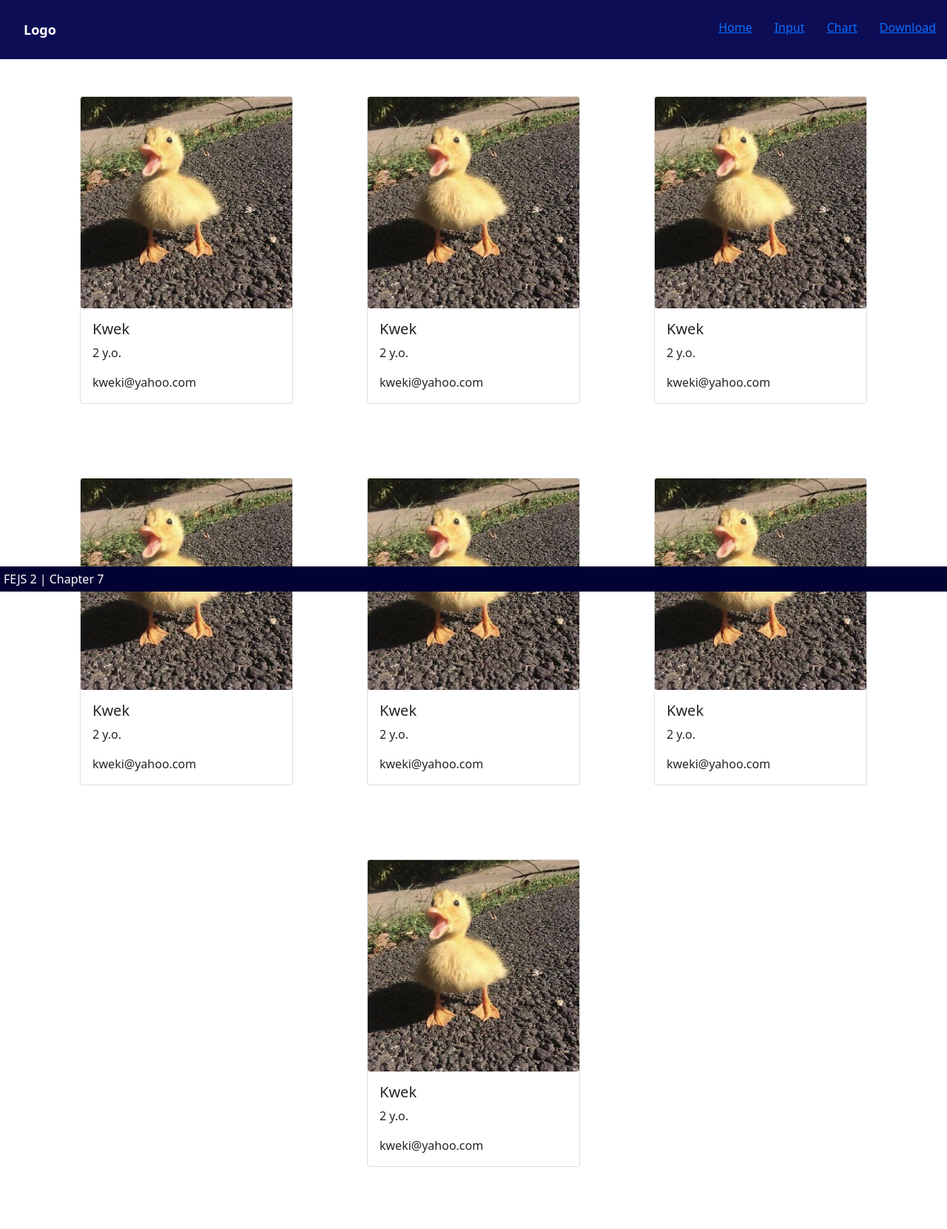
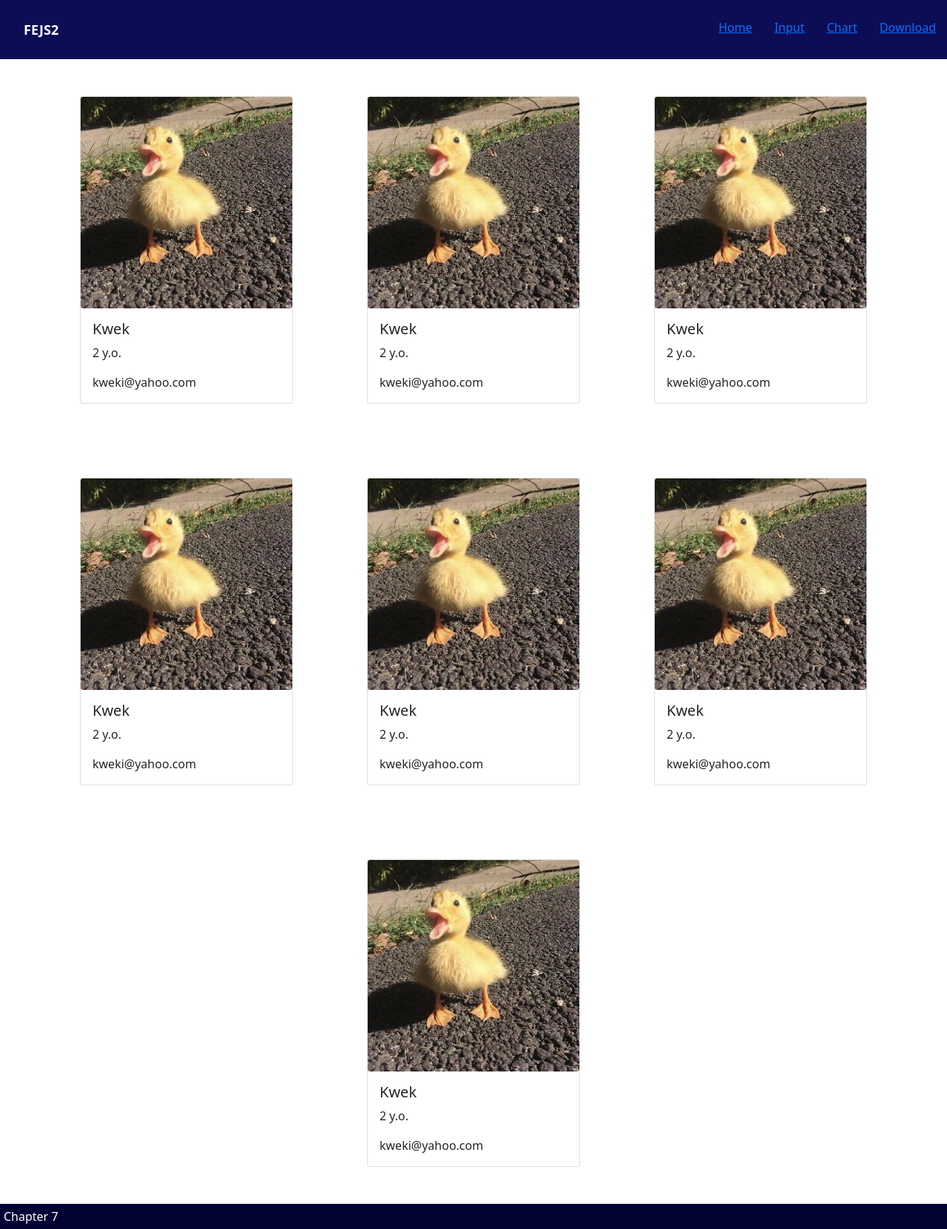
Before and after one commit to sesilkv/challenge-07, a Next.js app: page / in a window 1280 px wide. Shown: the whole page at 74% size. Before the commit the page ends 1628 px from the top, so only its background shows below. Built offline with nearby package versions, Linux system fonts and the light colour scheme.

Commit message:
download page

```diff
--- a/components/Footer/Footer.js
+++ b/components/Footer/Footer.js
@@ -4,7 +4,9 @@ import styles from './footer.module.css'
 export default function Footer() {
   return (
     <div className={styles.footer}>
-        FEJS 2 | Chapter 7
+      <div className={styles.wrapper}>
+        Chapter 7
+      </div>
     </div>
   )
 }
--- a/components/Footer/footer.module.css
+++ b/components/Footer/footer.module.css
@@ -1,8 +1,13 @@
 .footer {
-    bottom: 0;
-    width: 100%;
-    position: fixed;
     background-color: rgb(2, 2, 51);
     color: #fff;
     padding: 5px;
+    position: relative;
+    left: 0;
+    bottom: 0;
+    width: 100%;
 }
+
+.wrapper {
+    margin: auto;
+}
--- a/components/Navbar/Navbar.js
+++ b/components/Navbar/Navbar.js
@@ -6,7 +6,7 @@ export default function Navbar() {
   return (
     <div>
         <div className={styles.navbar}>
-            <div className={styles.logo}>Logo</div>
+            <div className={styles.logo}>FEJS2</div>
             <div>
                 <ul className={styles.list}>
                     <li className={styles.item}><Link href="/">Home</Link></li>
--- a/package.json
+++ b/package.json
@@ -9,13 +9,16 @@
     "lint": "next lint"
   },
   "dependencies": {
+    "@react-pdf-viewer/core": "^3.3.2",
+    "@react-pdf-viewer/default-layout": "^3.3.2",
     "bootstrap": "^5.1.3",
     "chart.js": "^3.8.0",
     "next": "12.1.6",
     "react": "18.1.0",
     "react-bootstrap": "^2.4.0",
     "react-chartjs-2": "^4.1.0",
-    "react-dom": "18.1.0"
+    "react-dom": "18.1.0",
+    "react-pdf-viewer": "^0.1.0"
   },
   "devDependencies": {
     "eslint": "8.16.0",
```
Also changed, not shown: pages/download.js (+11 -1 lines), 2 other files (tests, documents, lock files or other folders).
